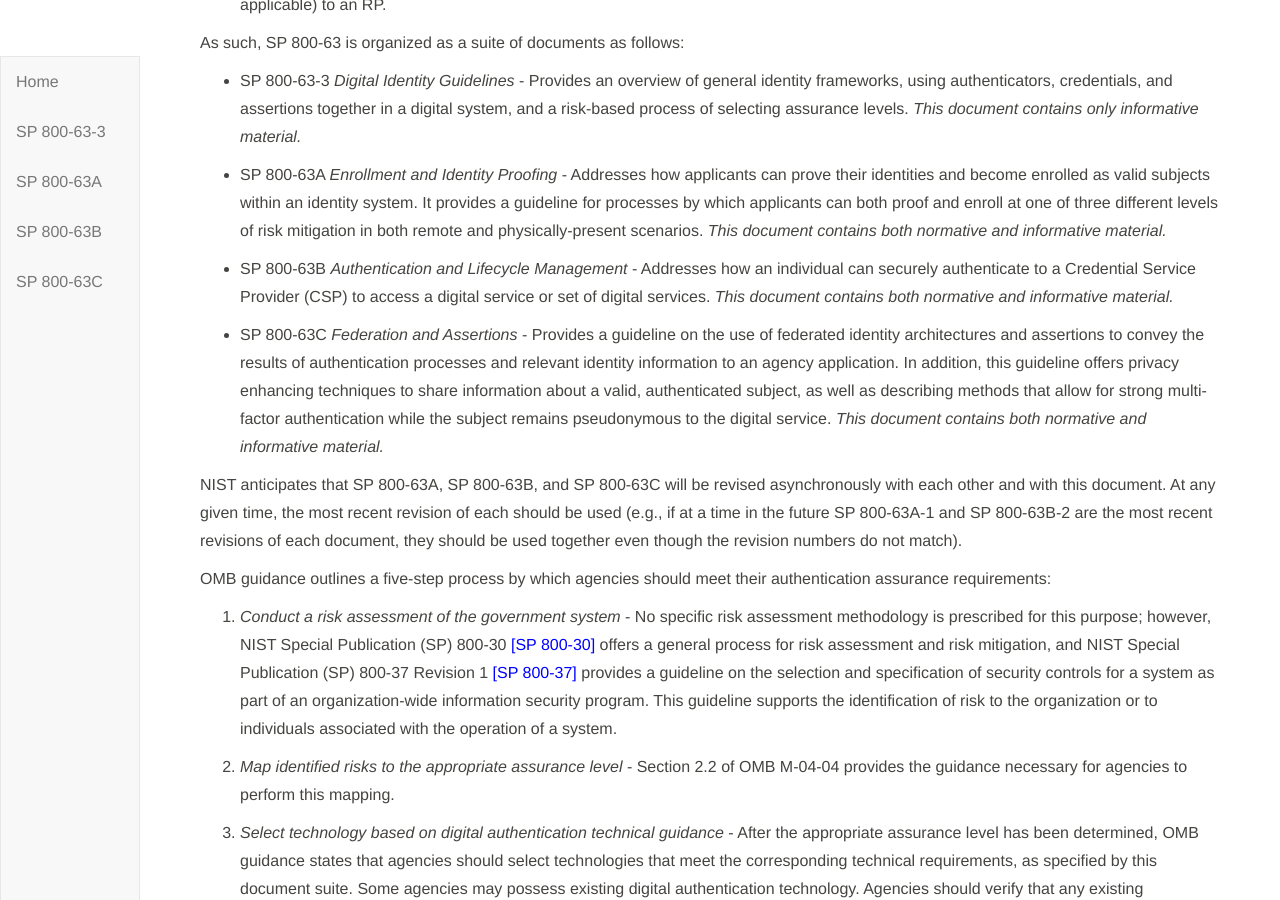
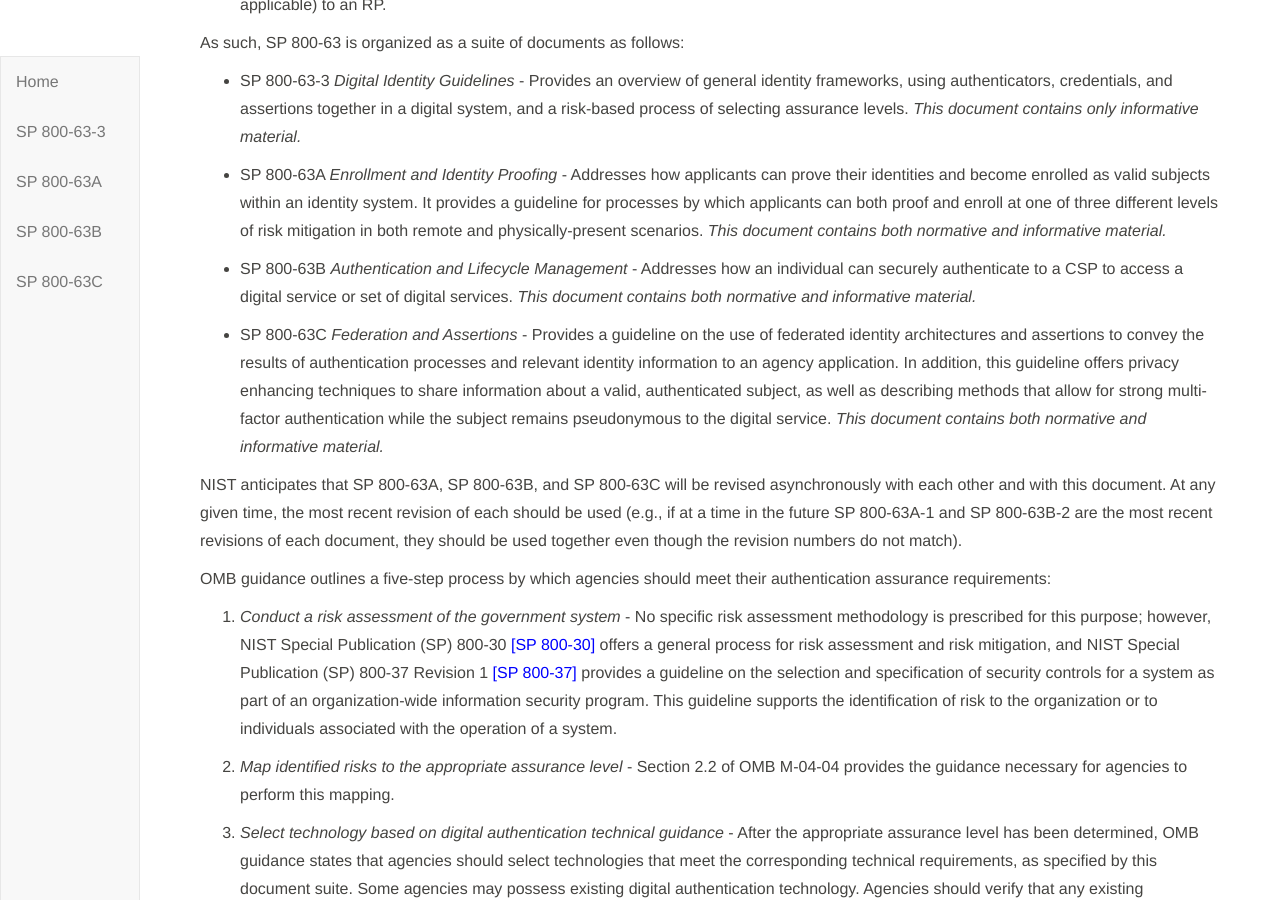
Before and after one commit to usnistgov/800-63-3, a Jekyll site: the page built from sp800-63-3/sec1_2_introduction.md, in a window 1280 px wide and 900 px high, scrolled down 1363 px. Built offline with Jekyll 4.4.1, drawn with Linux system fonts in a browser that asks for light colours; our own code applies the rules of GitHub Pages for plain Markdown files.

Commit message:
Update sec1_2_introduction.md

```diff
--- a/sp800-63-3/sec1_2_introduction.md
+++ b/sp800-63-3/sec1_2_introduction.md
@@ -37,7 +37,7 @@ As such, SP 800-63 is organized as a suite of documents as follows:
 
 - SP 800-63A *Enrollment and Identity Proofing* - Addresses how applicants can prove their identities and become enrolled as valid subjects within an identity system. It provides a guideline for processes by which applicants can both proof and enroll at one of three different levels of risk mitigation in both remote and physically-present scenarios. _This document contains both normative and informative material._
 
-- SP 800-63B *Authentication and Lifecycle Management* - Addresses how an individual can securely authenticate to a Credential Service Provider (CSP) to access a digital service or set of digital services.  _This document contains both normative and informative material._
+- SP 800-63B *Authentication and Lifecycle Management* - Addresses how an individual can securely authenticate to a CSP to access a digital service or set of digital services.  _This document contains both normative and informative material._
 
 - SP 800-63C *Federation and Assertions* - Provides a guideline on the use of federated identity architectures and assertions to convey the results of authentication processes and relevant identity information to an agency application. In addition, this guideline offers privacy enhancing techniques to share information about a valid, authenticated subject, as well as describing methods that allow for strong multi-factor authentication while the subject remains pseudonymous to the digital service. _This document contains both normative and informative material._
 
```
